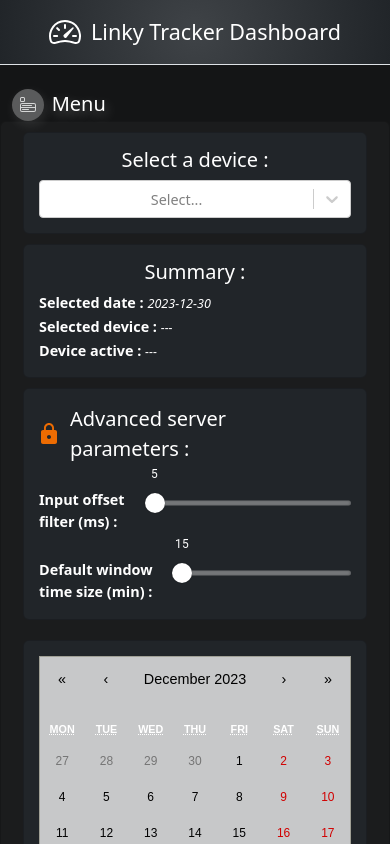
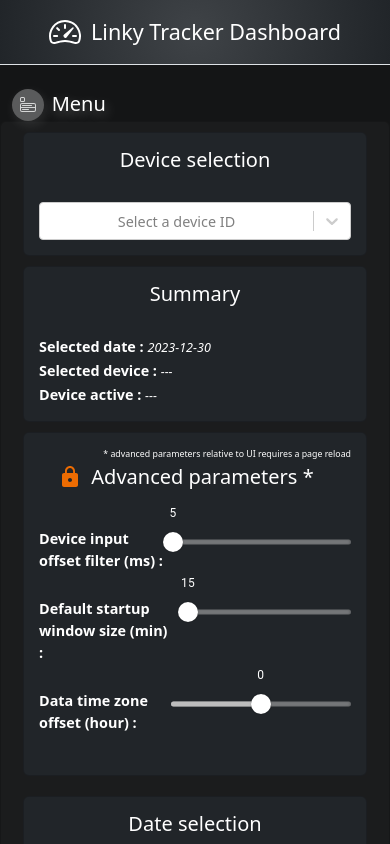
Before and after one commit to Flobtmkg/linkytracker-react-app, a React Native app: screen / in a window 390 px wide. Built offline with nearby package versions, Linux system fonts and the light colour scheme; no server answers.

Commit message:
feat: Add time linear visualisation feature + timezone offset advanced config + multiple visual modifications Changed to version 1.0.9

```diff
--- a/app.json
+++ b/app.json
@@ -2,7 +2,7 @@
   "expo": {
     "name": "linkytracker",
     "slug": "linkytracker",
-    "version": "1.0.8",
+    "version": "1.0.9",
     "orientation": "portrait",
     "icon": "./assets/icon.png",
     "userInterfaceStyle": "light",
--- a/package.json
+++ b/package.json
@@ -1,6 +1,6 @@
 {
   "name": "linkytracker",
-  "version": "1.0.8",
+  "version": "1.0.9",
   "main": "./src/Entrypoint.js",
   "scripts": {
     "start": "expo start",
--- a/src/components/containers/cards/CalendarParamSelectCard.js
+++ b/src/components/containers/cards/CalendarParamSelectCard.js
@@ -9,12 +9,13 @@ import FormControlLabel from '@mui/material/FormControlLabel';
 import Checkbox from '@mui/material/Checkbox';
 import LockIcon from '@mui/icons-material/Lock';
 import LockOpenOutlinedIcon from '@mui/icons-material/LockOpenOutlined';
+import Switch from '@mui/material/Switch';
 
 const dateUtil = new DateUtil();
 
 const goldScaleRatio = 3.66518;
 
-export function CalendarParamSelectCard({setTargetDate, windowLocked, setWindowLocked, startTimeWindowValue, setStartTimeWindowValue, windowSizeValue, setWindowSizeValue}) {
+export function CalendarParamSelectCard({setTargetDate, windowLocked, setWindowLocked, startTimeWindowValue, setStartTimeWindowValue, windowSizeValue, setWindowSizeValue, linearMode, setLinearMode}) {
 
   const [dateObj, setDateObj] = useState(new Date());
   const [disabledSlider, setDisabledSlider] = useState(true);
@@ -39,6 +40,68 @@ export function CalendarParamSelectCard({setTargetDate, windowLocked, setWindowL
     setDisabledSlider(value)
     setWindowLocked(value);
   }
+
+  function handleLinearModeCheck(value){
+    setLinearMode(value);
+  }
+
+  const IOSSwitch = styled((props) => (<Switch focusVisibleClassName=".Mui-focusVisible" disableRipple {...props} />))(({ theme }) => ({
+    width: 42,
+    height: 26,
+    padding: 0,
+    '& .MuiSwitch-switchBase': {
+      padding: 0,
+      margin: 2,
+      transitionDuration: '300ms',
+      '&.Mui-checked': {
+        transform: 'translateX(16px)',
+        color: '#fff',
+        '& + .MuiSwitch-track': {
+          backgroundColor: '#65C466',
+          opacity: 1,
+          border: 0,
+          ...theme.applyStyles('dark', {
+            backgroundColor: '#2ECA45',
+          }),
+        },
+        '&.Mui-disabled + .MuiSwitch-track': {
+          opacity: 0.5,
+        },
+      },
+      '&.Mui-focusVisible .MuiSwitch-thumb': {
+        color: '#33cf4d',
+        border: '6px solid #fff',
+      },
+      '&.Mui-disabled .MuiSwitch-thumb': {
+        color: theme.palette.grey[100],
+        ...theme.applyStyles('dark', {
+          color: theme.palette.grey[600],
+        }),
+      },
+      '&.Mui-disabled + .MuiSwitch-track': {
+        opacity: 0.7,
+        ...theme.applyStyles('dark', {
+          opacity: 0.3,
+        }),
+      },
+    },
+    '& .MuiSwitch-thumb': {
+      boxSizing: 'border-box',
+      width: 22,
+      height: 22,
+    },
+    '& .MuiSwitch-track': {
+      borderRadius: 26 / 2,
+      backgroundColor: '#E9E9EA',
+      opacity: 1,
+      transition: theme.transitions.create(['background-color'], {
+        duration: 500,
+      }),
+      ...theme.applyStyles('dark', {
+        backgroundColor: '#39393D',
+      }),
+    },
+  }));
 
   const iOSBoxShadow = '0 3px 1px rgba(0,0,0,0.1),0 4px 8px rgba(0,0,0,0.13),0 0 0 1px rgba(0,0,0,0.02)';
   const IOSSlider = styled(Slider)(({ theme }) => ({
@@ -92,21 +155,29 @@ export function CalendarParamSelectCard({setTargetDate, windowLocked, setWindowL
 
   return (
       <div>
-        <div className="card cardBox text-bg-dark text-center">
+
+        <div className="card cardBox text-bg-dark">
+          <h5 className="card-title text-center cardTitleMargin">Date selection</h5>
           <Calendar className="centerHoriz calandarMods" onChange={handleCalendarState} value={dateObj} />
         </div>
         <div className="card cardBox text-bg-dark">
-          <h5 className="card-title text-center">Time window filter :</h5>
-          <div className="sliderwrapper">
+          <h5 className="card-title text-center cardTitleMargin">Current graph window options</h5>
+          <div className="flexContainer">
+            <p className="card-text summaryContentText hackTextAndSlider"><b>Display mode : </b></p>
+            <FormControlLabel className="linearModeToggle lockedTimeWindowLabel" disableTypography={true} control={<IOSSwitch sx={{ m: 1 }} onChange={(event, checked) => handleLinearModeCheck(checked)} checked={linearMode} />} label={linearMode ? "Time linear" : "by points"}/>
+          </div>
+          <div className="flexContainer">
             <p className="card-text summaryContentText infoWindowSlide"><b>Window start time :</b></p>
             <FormControlLabel disableTypography={true} className="lockWindowAlignedRight lockedTimeWindowLabel" control={<Checkbox icon={<LockOpenOutlinedIcon color="success" />} checkedIcon={<LockIcon color="info" />} onChange={(event, checked) => handleLockedWindowCheck(checked)} checked={windowLocked} />} label="Lock time window to the last data of the selected date" />
           </div>
-          <IOSSlider className="sliderStartTime" onChangeCommitted={(event, value) => setStartTimeWindowValue(value)} valueLabelFormat={handleSliderToolTipFormat} min={0} max={1439} defaultValue={startTimeWindowValue} valueLabelDisplay={disabledSlider ? "off" : "on"} disabled={disabledSlider} />
-          <div className="flexContainer hourLabel">
-            <p>00:00</p>
-            <p className="alignedTextRight">23:59</p>
+          <div className="sliderwrapper">
+            <IOSSlider className="sliderStartTime" onChangeCommitted={(event, value) => setStartTimeWindowValue(value)} valueLabelFormat={handleSliderToolTipFormat} min={0} max={1439} defaultValue={startTimeWindowValue} valueLabelDisplay={disabledSlider ? "off" : "on"} disabled={disabledSlider} />
+            <div className="flexContainer hourLabel">
+              <p>00:00</p>
+              <p className="alignedTextRight">23:59</p>
+            </div>
           </div>
-          <div className="sliderwrapper">
+          <div className="flexContainer sliderwrapper">
             <p className="card-text summaryContentText hackTextAndSlider"><b>Window time size (min) : </b></p>
             <IOSSlider className="sliderAdjust" scale={getScale} onChangeCommitted={(event, value) => {setWindowSizeValue(getScale(value))}} min={1} max={1439} defaultValue={getInverseScale(windowSizeValue)} valueLabelDisplay="on" />
           </div>
--- a/src/components/containers/cards/Card.css
+++ b/src/components/containers/cards/Card.css
@@ -2,6 +2,13 @@
     background-color: RGBA(255,255,255,0.2)!important;
     padding: 15px;
     margin: 10px;
+}
+
+.warning-text{
+    color: RGB(237,108,2);
+}
+.ok-text{
+    color: RGB(101,196,102);
 }
 
 .centerHoriz {
@@ -15,13 +22,23 @@
 }
 
 .calandarMods {
-    background: RGBA(255,255,255,0.75)!important;
+    color:RGB(2,136,209);
     width: 100%!important;
+    border-radius: 10px;
+}
+button.react-calendar__tile--active{
+    background-color: RGB(101,196,102)!important;
+    border-radius: 100%;
+}
+button.react-calendar__tile--active:hover{
+    background-color: RGB(101,196,102)!important;
+}
+abbr[aria-label="Monday"], abbr[aria-label="Tuesday"], abbr[aria-label="Wednesday"], abbr[aria-label="Thursday"], abbr[aria-label="Friday"], abbr[aria-label="Saturday"], abbr[aria-label="Sunday"]{
+    font-weight: 800!important;
 }
 
 .sliderwrapper {
-    display: flex;
-    margin-top: 25px;
+    margin-bottom: 25px;
 }
 
 .sliderAdjust {
@@ -48,8 +65,9 @@
 }
 
 .lockedTimeWindowLabel{
-    font-size: 0.9rem;
+    font-size: 0.9rem!important;
     font-style: italic;
+    font-weight: 600!important;
 }
 
 .infoWindowSlide{
@@ -62,11 +80,26 @@
     font-weight: 500!important;
 }
 
+.linearModeToggle{
+    margin-left: 10px!important;
+    margin-top: -10px!important;
+}
+
 .sliderStartTime{
-    margin-top: 30px!important;
+    margin-top: 15px!important;
 }
 
 .hourLabel{
     height:12px;
     font-size: 0.8rem;
+    margin-top: -10px;
 }
+
+.additionalLabel{
+    font-size: 0.55rem!important;
+    margin-bottom: -5px;
+}
+
+.cardTitleMargin{
+    margin-bottom: 30px!important;
+}
--- a/src/components/containers/cards/DeviceParamSelectCard.js
+++ b/src/components/containers/cards/DeviceParamSelectCard.js
@@ -2,6 +2,10 @@ import React, { useState, useEffect } from 'react';
 import Select from 'react-select'
 import './Card.css'
 
+// event source definiton
+let eventSource = new EventSource("");
+
+var cachedDevices = new Map();
 
 export function DeviceParamSelectCard({serverBaseURL, setDeviceId}) {
 
@@ -9,16 +13,24 @@ export function DeviceParamSelectCard({serverBaseURL, setDeviceId}) {
 
   const [deviceOptions, setdeviceOptions] = useState([]);
 
-  const fetchDevices = () => {
-    fetch(serverBaseURL + devicesApi)
-      .then(response => {return response.json()})
-      .then(data => {setdeviceOptions(data)})
-      .catch(error => console.error('Error fetching devices data:', error));
-  }
+  // Configure a fresh new eventSource with new API path target
+  function eventSourceConfig(fullPath){
+    eventSource.close();
+    eventSource = new EventSource(fullPath);
+    eventSource.onerror = (event) => console.log('Error fetching devices data:', event);
+    // When SSE data is recieved...
+    eventSource.onmessage = (event) => {
+      const data = JSON.parse(event.data);
+      if(!cachedDevices.has(data.value)){
+        cachedDevices.set(data.value, data)
+        setdeviceOptions(Array.from(cachedDevices.values()));
+      }
+    }
+}
 
   // Only run once
   useEffect(() => {
-    fetchDevices()
+    eventSourceConfig(serverBaseURL + devicesApi)
   }, []);
 
   const customStyles = {
@@ -28,9 +40,9 @@ export function DeviceParamSelectCard({serverBaseURL, setDeviceId}) {
     })};
 
   return (
-      <div className="card cardBox text-bg-dark text-center">
-        <h5 className="card-title">Select a device :</h5>
-        <Select options={deviceOptions} styles={customStyles} onChange={(element) => setDeviceId(element.value)} />
+      <div className="card cardBox text-bg-dark ">
+        <h5 className="card-title text-center cardTitleMargin">Device selection</h5>
+        <Select className="text-center" options={deviceOptions} placeholder="Select a device ID" styles={customStyles} onChange={(element) => setDeviceId(element.value)} />
       </div>
   );
 };
--- a/src/components/containers/cards/MainInfoCard.js
+++ b/src/components/containers/cards/MainInfoCard.js
@@ -9,7 +9,7 @@ import FormControlLabel from '@mui/material/FormControlLabel';
 
 const goldScaleRatio = 3.66518;
 
-export function MainInfoCard({serverBaseURL, deviceId, targetDate, setWindowSizeValue}) {
+export function MainInfoCard({serverBaseURL, deviceId, targetDate, setWindowSizeValue, setOffsetTimeZone}) {
 
   const deviceRecentActivityApi = "/api/v1/device/recent/activity";
   const serverConfigApi = "/api/v1/config";
@@ -17,6 +17,7 @@ export function MainInfoCard({serverBaseURL, deviceId, targetDate, setWindowSize
   const [defaultWindowSize, setDefaultWindowSize] = useState(15);
   const [recentActivite, setRecentActivite] = useState("");
   const [offsetDataFilter, setoffsetDataFilter] = useState(0);
+  const [defaultOffsetTimeZone, setDefaultOffsetTimeZone] = useState(0);
   const [controlsLocked, setControlsLocked] = useState(true);
 
   function getScale(value) {
@@ -78,7 +79,7 @@ export function MainInfoCard({serverBaseURL, deviceId, targetDate, setWindowSize
   const fetchRecentActivity = () => {
     fetch(serverBaseURL + deviceRecentActivityApi + "?" + "deviceId=" + deviceId)
       .then(response => {return response.text()})
-      .then(data => data !== "false" && data !== "true" ? "---" : data)
+      .then(data => data !== "false" && data !== "true" ? "" : data)
       .then(data => {setRecentActivite(data)})
       .catch(error => console.error('Error fetching data from device recent activity Api :', error));
   }
@@ -90,6 +91,8 @@ export function MainInfoCard({serverBaseURL, deviceId, targetDate, setWindowSize
         setoffsetDataFilter(data.dataFilter);
         setDefaultWindowSize(data.defaultTimeWindow)
         setWindowSizeValue(data.defaultTimeWindow)
+        setOffsetTimeZone(data.defaultTimeZoneOffset)
+        setDefaultOffsetTimeZone(data.defaultTimeZoneOffset)
       })
       .catch(error => console.error('Error fetching data from server config Api :', error));
   }
@@ -103,6 +106,17 @@ export function MainInfoCard({serverBaseURL, deviceId, targetDate, setWindowSize
     fetch(serverBaseURL + serverConfigApi + pathOffsetFilter + value, requestOptions)
       .catch(error => console.error('Error posting data to server dataFilter Api :', error));
     setoffsetDataFilter(value);
+  }
+
+  const postDefaultOffsetTimeZoneConfig = (value) => {
+    const pathTimeZoneOffset = "/timeZoneOffset/";
+    const requestOptions = {
+      method: 'POST',
+      headers: { 'Content-Type': 'application/json' },
+    };
+    fetch(serverBaseURL + serverConfigApi + pathTimeZoneOffset + value, requestOptions)
+      .catch(error => console.error('Error posting data to server timeZoneOffset Api :', error));
+      setDefaultOffsetTimeZone(value);
   }
 
   const postDefaultTimeWindowSizeValueConfig = (value) => {
@@ -125,21 +139,23 @@ export function MainInfoCard({serverBaseURL, deviceId, targetDate, setWindowSize
   return (
     <div>
       <div className="card cardBox text-bg-dark">
-        <h5 className="card-title text-center">Summary :</h5>
+        <h5 className="card-title text-center cardTitleMargin">Summary</h5>
         <p className="card-text summaryContentText"><b>Selected date : </b><small><i>{(targetDate != null && targetDate != "") ? targetDate : "---"}</i></small></p>
         <p className="card-text summaryContentText"><b>Selected device : </b><small><i>{(deviceId != null && deviceId != "") ? deviceId : "---"}</i></small></p>
         <p className="card-text summaryContentText"><b>Device active : </b>
           <small>
-            <i className={recentActivite === "false" ? "text-warning" : ""}>
-              {(recentActivite != null && recentActivite != "") ? recentActivite : "---"}
+            <i className={recentActivite === "false" ? "warning-text" : recentActivite != "" ? "ok-text" : ""}>
+              {(recentActivite != "") ? recentActivite : "---"}
             </i>
           </small>
         </p>
       </div>
       <div className="card cardBox text-bg-dark">
-        <FormControlLabel disableTypography={true} className="serverControls" control={<Checkbox icon={<LockOpenOutlinedIcon color="success" />} checkedIcon={<LockIcon color="warning" />} onChange={(event, checked) => setControlsLocked(checked)} checked={controlsLocked} />} label="Advanced server parameters :" />
-        <div className="sliderwrapper"><p className="card-text summaryContentText hackTextAndSlider"><b>Input offset filter (ms) : </b></p><IOSSlider onChangeCommitted={(event, value) => postOffsetFilterValueConfig(value)}  min={5} max={300} defaultValue={offsetDataFilter} valueLabelDisplay="on" disabled={controlsLocked} /></div>
-        <div className="sliderwrapper"><p className="card-text summaryContentText hackTextAndSlider"><b>Default window time size (min) : </b></p><IOSSlider scale={getScale} onChangeCommitted={(event, value) => postDefaultTimeWindowSizeValueConfig(getScale(value))}  min={1} max={1439} defaultValue={getInverseScale(defaultWindowSize)} valueLabelDisplay="on" disabled={controlsLocked} /></div>
+      <p className="alignedTextRight additionalLabel">* advanced parameters relative to UI requires a page reload</p>
+        <FormControlLabel disableTypography={true} className="serverControls cardTitleMargin" control={<Checkbox icon={<LockOpenOutlinedIcon color="success" />} checkedIcon={<LockIcon color="warning" />} onChange={(event, checked) => setControlsLocked(checked)} checked={controlsLocked} />} label="Advanced parameters *" />
+        <div className="flexContainer sliderwrapper"><p className="card-text summaryContentText hackTextAndSlider"><b>Device input offset filter (ms) : </b></p><IOSSlider onChangeCommitted={(event, value) => postOffsetFilterValueConfig(value)}  min={5} max={300} defaultValue={offsetDataFilter} valueLabelDisplay="on" disabled={controlsLocked} /></div>
+        <div className="flexContainer sliderwrapper"><p className="card-text summaryContentText hackTextAndSlider"><b>Default startup window size (min) : </b></p><IOSSlider scale={getScale} onChangeCommitted={(event, value) => postDefaultTimeWindowSizeValueConfig(getScale(value))}  min={1} max={1439} defaultValue={getInverseScale(defaultWindowSize)} valueLabelDisplay="on" disabled={controlsLocked} /></div>
+        <div className="flexContainer sliderwrapper"><p className="card-text summaryContentText hackTextAndSlider"><b>Data time zone offset (hour) : </b></p><IOSSlider  min={-12} max={12} defaultValue={defaultOffsetTimeZone} onChangeCommitted={(event, value) => postDefaultOffsetTimeZoneConfig(value)} valueLabelDisplay="on" disabled={controlsLocked} /></div>
       </div>
     </div>
   );
--- a/src/components/containers/graphContainers/LineGraphContainer.css
+++ b/src/components/containers/graphContainers/LineGraphContainer.css
@@ -42,7 +42,7 @@
 }
 .leftFooter{
     font-size: 0.7rem!important;
-    margin-left: 65px;
+    margin-left: 60px;
     margin-top: -45px;
     color:rgba(255,255,255, 0.60);
 }
--- a/src/components/containers/graphGroup/MainGraphGroup.js
+++ b/src/components/containers/graphGroup/MainGraphGroup.js
@@ -22,6 +22,8 @@ export default function MainGraphGroup() {
     const [windowLocked, setWindowLocked] = useState(true);
     const [startTimeWindowValue, setStartTimeWindowValue] = useState(getCurentTimeForDefaultValue());
     const [windowSizeValue, setWindowSizeValue] = useState(15);
+    const [linearMode, setLinearMode] = useState(true);
+    const [offsetTimeZone, setOffsetTimeZone] = useState(0);
 
     function handleClickDisplayMenu(){
         setdisplayMenu(!displayMenu);
@@ -48,7 +50,8 @@ export default function MainGraphGroup() {
                             serverBaseURL={serverBaseURL}
                             deviceId={deviceId}
                             targetDate={targetDate}
-                            setWindowSizeValue={setWindowSizeValue} />
+                            setWindowSizeValue={setWindowSizeValue}
+                            setOffsetTimeZone={setOffsetTimeZone} />
                     </div>
                     <div className="col">
                         <CalendarParamSelectCard
@@ -58,7 +61,9 @@ export default function MainGraphGroup() {
                             startTimeWindowValue={startTimeWindowValue}
                             setStartTimeWindowValue={setStartTimeWindowValue}
                             windowSizeValue={windowSizeValue}
-                            setWindowSizeValue={setWindowSizeValue} />
+                            setWindowSizeValue={setWindowSizeValue}
+                            linearMode={linearMode}
+                            setLinearMode={setLinearMode} />
                     </div>
                 </div>
             </div>
@@ -70,7 +75,9 @@ export default function MainGraphGroup() {
                 windowLocked={windowLocked}
                 startTimeWindowValue={startTimeWindowValue}
                 isMenuDisplayed={displayMenu}
-                windowSizeValue={windowSizeValue}/>
+                windowSizeValue={windowSizeValue}
+                linearMode={linearMode}
+                offsetTimeZone={offsetTimeZone} />
         </div>
     );
 };
```
Also changed, not shown: src/components/containers/graphContainers/LineGraphContainer.js (+24 -23 lines), src/utilities/DateUtil.js (+15 -8 lines).
